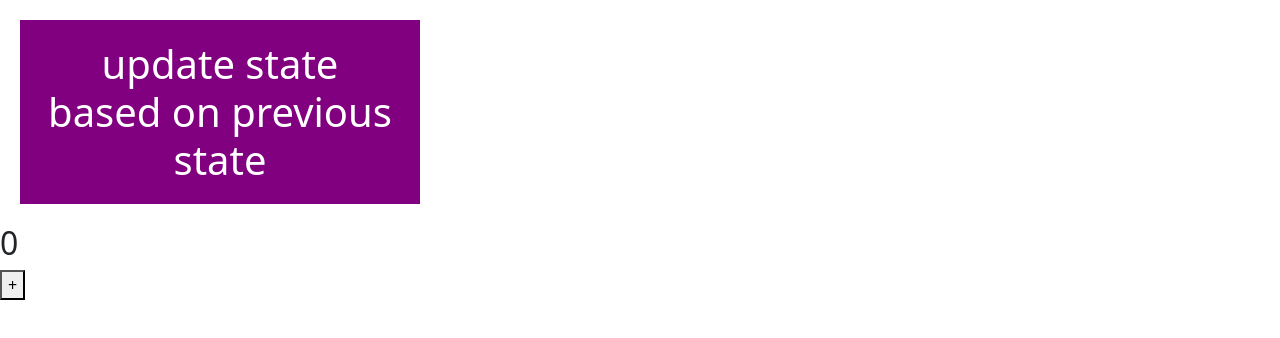
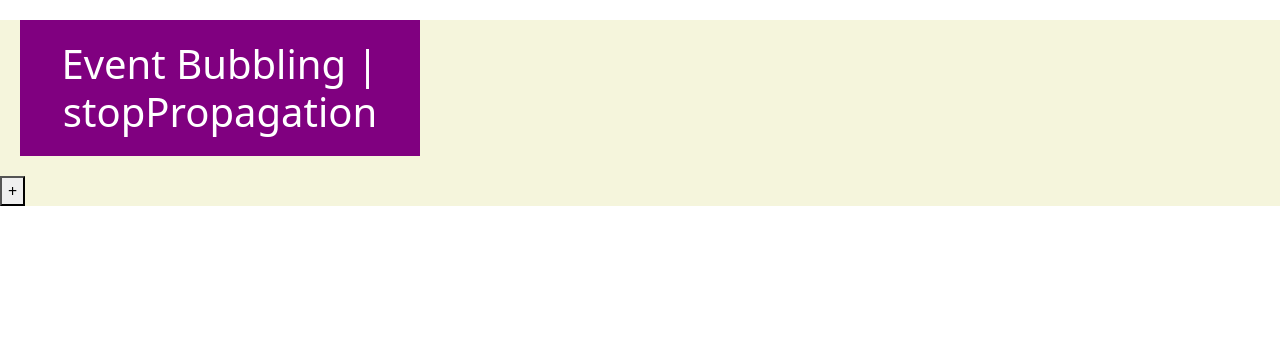
Before and after one commit to Sadekul/React, a React (Create React App) app: page / in a window 1280 px wide. Shown: the top 338 px of the page. Built offline with nearby package versions, Linux system fonts and the light colour scheme.

Commit message:
Event-Bubbling-stopPropagation

```diff
--- a/public/style.css
+++ b/public/style.css
@@ -35,3 +35,7 @@
     font-size: 3rem;
     color: #e1a400
 }
+
+.parent{
+    background-color: beige;
+}
--- a/src/App.js
+++ b/src/App.js
@@ -1,4 +1,4 @@
-import React, { useState } from 'react';
+import React from 'react';
 // import Card from './components/Card';
 // import Card2 from './components/ClassComponents';
 // import Icon from './components/use-react-icon';
@@ -28,18 +28,20 @@ import React, { useState } from 'react';
 // }
 
 const App = () =>{
-  const [count, setCount] = useState(0);
-  const  handleIncrement = () =>{
-    setCount((prevCount) => prevCount + 1); // 0 + 1 = 1
-    setCount((prevCount) => prevCount + 1); // 1 + 1 = 2
-    setCount((prevCount) => prevCount + 1); // 2 + 1 = 3
+  const handleParentClick = (event) =>{
+  console.log("Parent event: ", event);
   }
+
+  const handleChildClick = (event) =>{
+    event.stopPropagation();
+    console.log("Child event: ", event);
+    }
+
+
   return (
-    <div>
-           <h1 className="headerStyle">update state based on previous state</h1>
-
-           <h2>{count}</h2>
-           <button onClick={handleIncrement}>+</button>
+    <div className='parent' onClick={handleParentClick}>
+           <h1 className="headerStyle">Event Bubbling | stopPropagation</h1>
+           <button onClick={handleChildClick}>+</button>
 
     </div>
   )
```
